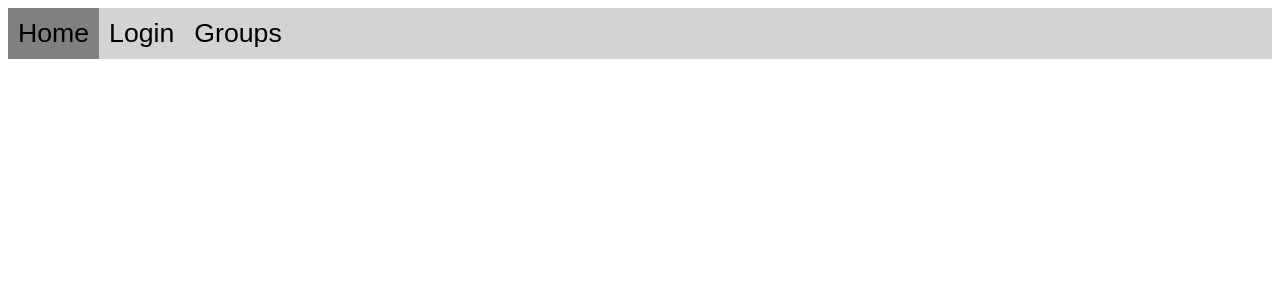
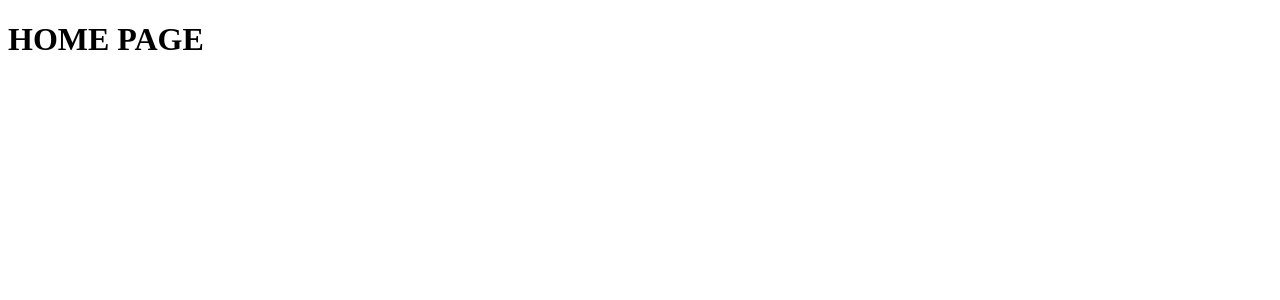
Before and after one commit to GiovanniKarra/NNN-With-Friends, a Svelte app in the folder frontend/: page /home/ in a window 1280 px wide. Shown: the top 300 px of the page. Built offline with nearby package versions, Linux system fonts and the light colour scheme.

Commit message:
refactor front end

```diff
--- a/frontend/index.html
+++ b/frontend/index.html
@@ -2,7 +2,6 @@
 <html lang="en">
 	<head>
 		<meta charset="UTF-8" />
-		<!-- <link rel="icon" type="image/svg+xml" href="/vite.svg" /> -->
 		<meta name="viewport" content="width=device-width, initial-scale=1.0" />
 		<title>NNN With Friends</title>
 	</head>
--- a/frontend/jsconfig.json
+++ b/frontend/jsconfig.json
@@ -28,5 +28,5 @@
    * Use global.d.ts instead of compilerOptions.types
    * to avoid limiting type declarations.
    */
-  "include": ["src/**/*.d.ts", "src/**/*.js", "src/**/*.svelte", "./**/main.js"]
+  "include": ["src/**/*.d.ts", "src/**/*.js", "src/**/*.svelte", "./**/main.js", "src/**/*.ts"]
 }
--- a/frontend/src/App.svelte
+++ b/frontend/src/App.svelte
@@ -1,29 +1,33 @@
 <script>
-	import NavBar from "./NavBar.svelte";
-	import LoginPage from "./LoginPage.svelte";
-	import { pageState } from "./stores";
+	import { login } from "./login";
+	import { get_state_from_url, pageState } from "./state";
+    import NavBar from "./NavBar.svelte";
+	import HomePage from "./HomePage.svelte";
+    import LoginPage from "./LoginPage.svelte";
 
+	let tabs = {
+		"home": HomePage,
+		"groups": LoginPage,
+		"about": LoginPage
+	}
 
-	const stateToComponent = {
-		"login": LoginPage
-	}
-	let currentPage = "";
+	let currentTab = get_state_from_url().page
+	let currentArg = get_state_from_url().arg
 
-	pageState.subscribe(
-		(value) => {
-			window.history.replaceState(value, "", "/"+value.path.join("/"));
-			currentPage = value.path[0];
-		}
-	);
-
+	pageState.subscribe((newState) => {
+		currentTab = newState.page;
+		currentArg = newState.arg;
+	})
 </script>
 
 <header>
 	<title>NNN With Friends</title>
 </header>
 <main>
-	<NavBar />
-	<svelte:component this={stateToComponent[currentPage]} />
+	<NavBar/>
+	{#key currentTab}{#key currentArg}
+		<svelte:component this={tabs[currentTab]} arg={currentArg}/>
+	{/key}{/key}
 </main>
 
 <style>
--- a/frontend/src/CreateForm.svelte
+++ /dev/null
@@ -1,18 +0,0 @@
-<script>
-	let username; let password;
-	async function signup() {
-		let ret = await fetch(`/api/signup`, {
-			method: "POST",
-			body: JSON.stringify({ username: username, password: password}) }
-		)
-		console.log(ret)
-	}
-</script>
-
-
-<div class="signup-form">
-	<h4>Login</h4>
-	<input type="text" name="username" id="username" placeholder="username" bind:value={username}>
-	<input type="password" name="password" id="password" placeholder="password" bind:value={password}>
-	<button class="Submit" on:click={signup}>Signup</button>
-</div>
--- /dev/null
+++ b/frontend/src/HomePage.svelte
@@ -0,0 +1,6 @@
+<script>
+
+</script>
+
+
+<h1>HOME PAGE</h1>
--- a/frontend/src/LoginForm.svelte
+++ /dev/null
@@ -1,23 +0,0 @@
-<script>
-	let username; let password;
-	async function login() {
-		let ret = username === "LOL"?
-		await fetch(`/api/login`, {
-			method: "POST",
-			headers: {"content-type": "application/json"} })
-		: await fetch(`/api/login`, {
-			method: "POST",
-			body: JSON.stringify({ username: username, password: password}),
-			headers: {"content-type": "application/json"} }
-		)
-		console.log(ret)
-	}
-</script>
-
-
-<div class="login-form">
-	<h4>Login</h4>
-	<input type="text" name="username" id="username" placeholder="username" bind:value={username}>
-	<input type="password" name="password" id="password" placeholder="password" bind:value={password}>
-	<button class="Submit" on:click={login}>Login</button>
-</div>
--- a/frontend/src/LoginPage.svelte
+++ b/frontend/src/LoginPage.svelte
@@ -1,30 +1 @@
-<script>
-	import CreateForm from "./CreateForm.svelte";
-	import LoginForm from "./LoginForm.svelte";
-
-	let create = false;
-</script>
-
-{#if create}
-	<CreateForm />
-{:else}
-	<LoginForm />
-{/if}
-
-<button class="toggle-mode" on:click={() => create = !create}>
-	{create? "go to login page": "create account"}
-</button>
-
-
-<style>
-	.toggle-mode {
-		background: none;
-		border: none;
-		text-decoration: underline;
-		color: blue;
-	}
-	.toggle-mode:hover {
-		text-decoration: none;
-		cursor: pointer;
-	}
-</style>
+<h1>LOGIN PAGE</h1>
--- a/frontend/src/NavBar.svelte
+++ b/frontend/src/NavBar.svelte
@@ -1,28 +1,5 @@
 <script>
-// @ts-nocheck
 
-	import NavButton from "./NavButton.svelte";
 
-	let tabs = ["Home", "Login", ["Groups", ["Group1", "Group2"]]]
+
 </script>
-
-<div class="navbar">
-	{#each tabs as tab}
-		{#if typeof(tab) === "string"}
-			<NavButton name={tab} state={[tab.toLowerCase()]}/>
-		{:else}
-			<NavButton name={tab[0]} state={[tab[0].toLowerCase()]} dropdown={tab[1]}/>
-		{/if}
-	{/each}
-</div>
-
-<style>
-	.navbar {
-		display: flex;
-		flex-direction: row;
-
-		background-color: lightgray;
-		margin: 0;
-		padding: 0;
-	}
-</style>
--- a/frontend/src/NavButton.svelte
+++ /dev/null
@@ -1,50 +0,0 @@
-<script>
-	import NavButton from "./NavButton.svelte";
-	import { pageState } from "./stores";
-
-	export let name = "";
-	export let dropdown = [];
-	export let state = [];
-
-	let hover = false;
-
-	let selected = false;
-	pageState.subscribe(
-		(value) => selected = state.join("/") === value.path.join("/")
-	)
-</script>
-
-<!-- svelte-ignore a11y-no-static-element-interactions -->
-<!-- svelte-ignore a11y-mouse-events-have-key-events -->
-<div class="navbutton" on:mouseover={() => hover = true} on:mouseleave={() => hover = false}>
-	<button style={selected? "background: grey": ""}
-		on:click={() => pageState.update((current) => ({...current, path:state}))}>
-		{name}
-	</button>
-
-	{#if hover}
-		{#each dropdown as drop}
-			<NavButton name={drop} state={state.concat(drop.toLowerCase())}/>
-		{/each}
-	{/if}
-</div>
-
-<style>
-	.navbutton {
-		display: flex;
-		flex-direction: column;
-		overflow: hidden;
-	}
-	.navbutton > button {
-		background: none;
-		border: none;
-		margin: 0;
-		padding: 10px;
-		cursor: pointer;
-		font-size: 20pt;
-	}
-	.navbutton > button:hover {
-		background: lightblue;
-		transition-duration: 0.1s;
-	}
-</style>
--- /dev/null
+++ b/frontend/src/login.ts
@@ -0,0 +1,25 @@
+import { pageState } from "./state";
+
+
+export async function login(username: String, password: String) {
+	let res = username === ""?
+	await fetch(`/api/login`, {
+		method: "POST",
+		headers: {"content-type": "application/json"} }
+	):
+	await fetch(`/api/login`, {
+		method: "POST",
+		body: JSON.stringify({ username: username, password: password}),
+		headers: {"content-type": "application/json"} }
+	)
+	let jsonRes = await res.json();
+
+	if (jsonRes.success === false) {
+		return jsonRes.message;
+	} else {
+		pageState.update(
+			(current) => ({...current, path: ["home"], user: jsonRes.user })
+		);
+		return "";
+	}
+}
--- /dev/null
+++ b/frontend/src/state.js
@@ -0,0 +1,14 @@
+import { writable } from "svelte/store";
+
+
+export function get_state_from_url() {
+	let pathString = window.location.pathname.replace(/^\//, "").replace(/\/$/, "");
+	let path = pathString === ""? ["home", ""] : pathString.split("/");
+	let page = path[0]; let arg = path[1];
+	return {"page": page, "arg": arg === undefined ? "": arg};
+}
+
+export const pageState = writable(get_state_from_url());
+pageState.subscribe((newState) => {
+	window.history.pushState(null, null, `/${newState.page}/${newState.arg}`)
+})
--- a/frontend/src/stores.js
+++ /dev/null
@@ -1,5 +0,0 @@
-import { writable } from "svelte/store";
-
-let state = window.location.pathname.replace(/^\//, "").replace(/\/$/, "");
-let path = state === ""? ["home"] : state.split("/")
-export const pageState = writable({path: path});
```
